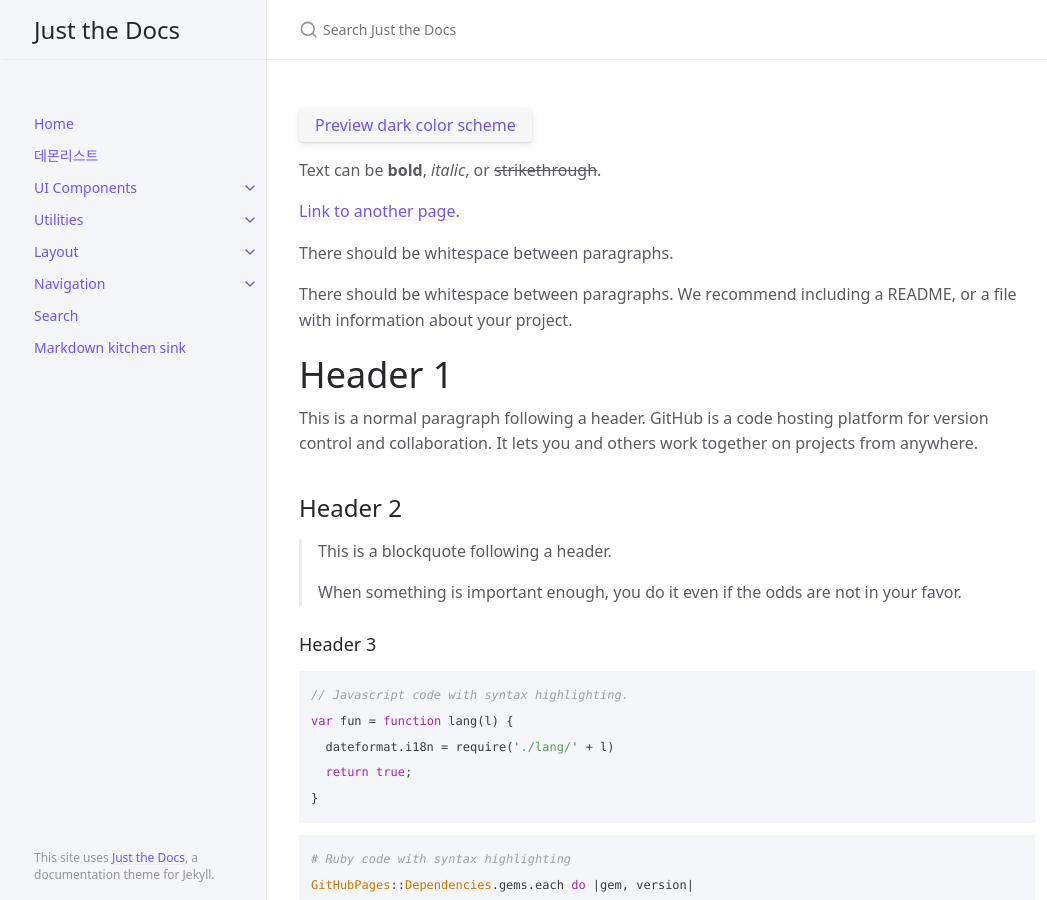
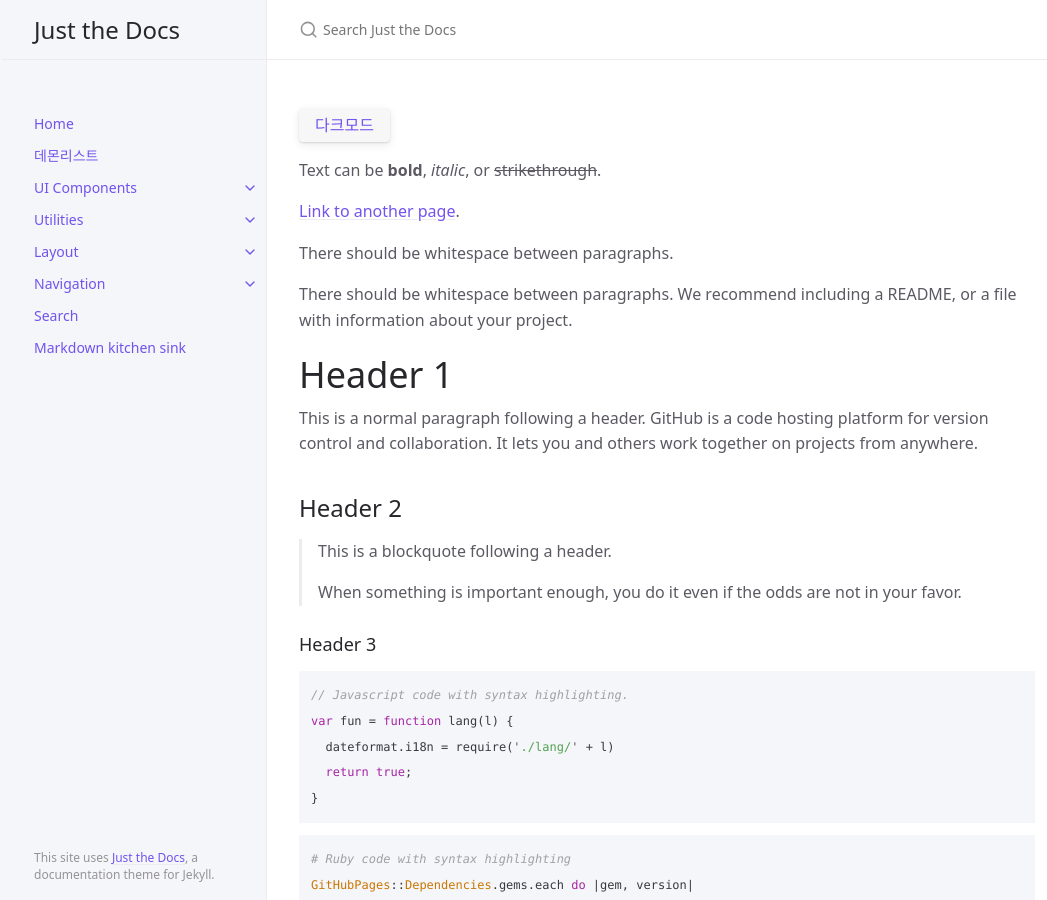
Before and after one commit to quackforumofficial/quackforumofficial.github.io, a Jekyll site: the page built from docs/index-test.md, in a window 1280 px wide and 900 px high. Shown: the whole window, without its empty margins (105-1152 px from the left). Built offline with Jekyll 4.4.1, drawn with Linux system fonts in a browser that asks for light colours; cached includes are drawn as plain includes.

Commit message:
commited

```diff
--- a/docs/index-test.md
+++ b/docs/index-test.md
@@ -3,7 +3,7 @@ title: Markdown kitchen sink
 nav_order: 99
 ---
 
-<button class="btn js-toggle-dark-mode">Preview dark color scheme</button>
+<button class="btn js-toggle-dark-mode">다크모드</button>
 
 <script>
 const toggleDarkMode = document.querySelector('.js-toggle-dark-mode');
```
